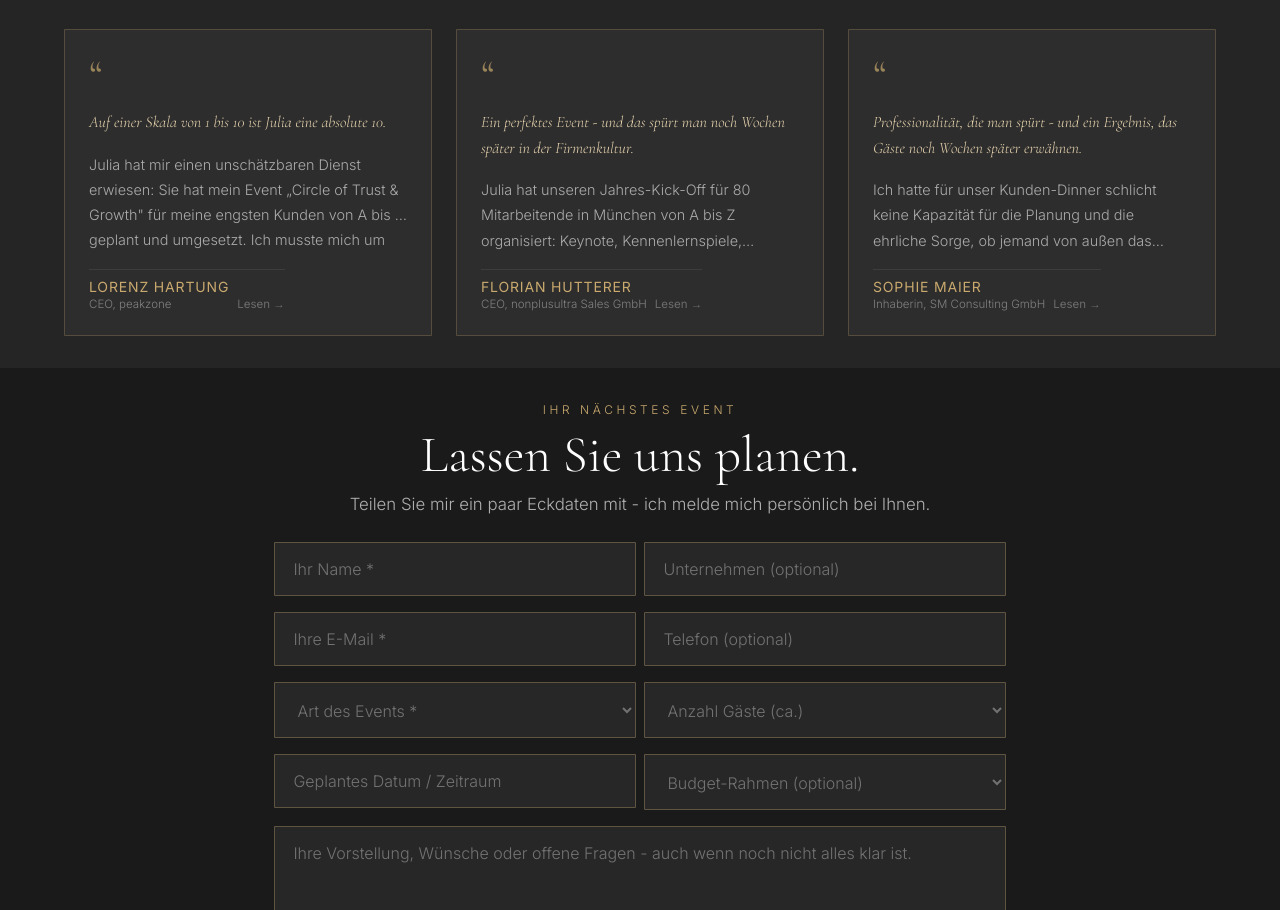
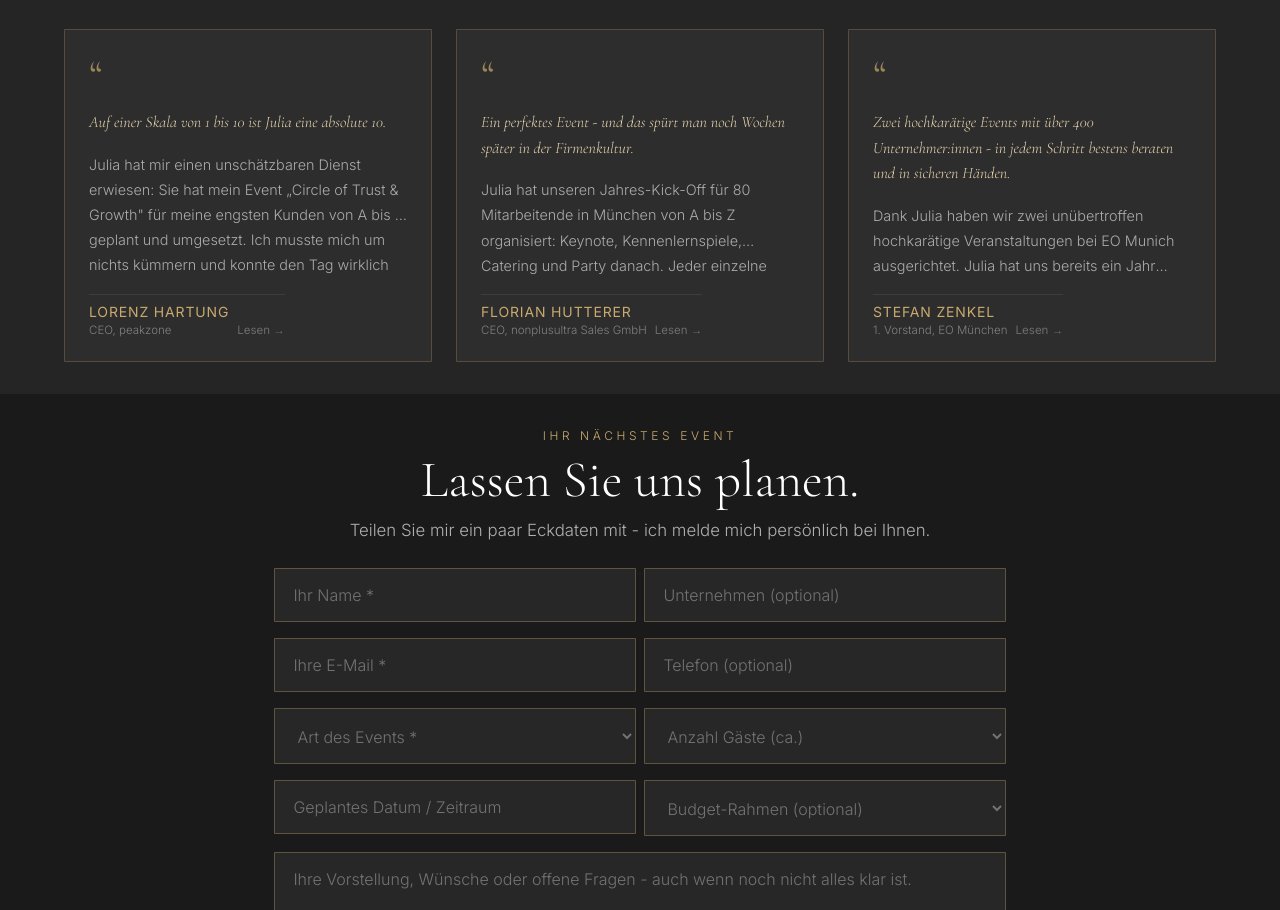
Before and after one commit to livingmoments-eu/website, a website: page events.html in a window 1280 px wide. Shown: the part 1628-2538 px from the top of the page. Drawn offline with nearby package versions, Linux system fonts and the light colour scheme.

Commit message:
Stefan Zenkel (EO München) ersetzt Sophie Maier + Links peakzone/nonplusultra/EO

```diff
--- a/events.html
+++ b/events.html
@@ -194,7 +194,7 @@
         <div class="testimonial-card__footer">
           <div>
             <div class="testimonial-card__name">Lorenz Hartung</div>
-            <div class="testimonial-card__role">CEO, peakzone</div>
+            <div class="testimonial-card__role">CEO, <a href="https://www.peakzone.io/" target="_blank" rel="noopener" style="color:inherit;">peakzone</a></div>
           </div>
           <span class="testimonial-card__cta">Lesen&nbsp;→</span>
         </div>
@@ -208,21 +208,21 @@
         <div class="testimonial-card__footer">
           <div>
             <div class="testimonial-card__name">Florian Hutterer</div>
-            <div class="testimonial-card__role">CEO, nonplusultra Sales GmbH</div>
+            <div class="testimonial-card__role">CEO, <a href="https://nonplusultra.eu" target="_blank" rel="noopener" style="color:inherit;">nonplusultra Sales GmbH</a></div>
           </div>
           <span class="testimonial-card__cta">Lesen&nbsp;→</span>
         </div>
       </button>
 
-      <!-- Karte 3: Sophie Maier -->
-      <button class="testimonial-card" type="button" data-testimonial="sophie" aria-label="Vollständige Bewertung von Sophie Maier lesen">
+      <!-- Karte 3: Stefan Zenkel -->
+      <button class="testimonial-card" type="button" data-testimonial="stefan" aria-label="Vollständige Bewertung von Stefan Zenkel lesen">
         <div class="testimonial-card__mark">&ldquo;</div>
-        <p class="testimonial-card__pull">Professionalität, die man spürt - und ein Ergebnis, das Gäste noch Wochen später erwähnen.</p>
-        <p class="testimonial-card__preview">Ich hatte für unser Kunden-Dinner schlicht keine Kapazität für die Planung und die ehrliche Sorge, ob jemand von außen das Niveau und die Diskretion mitbringt, die ich mir vorstelle. Julia hat beide Zweifel innerhalb der ersten Stunde Gespräch beseitigt.</p>
+        <p class="testimonial-card__pull">Zwei hochkarätige Events mit über 400 Unternehmer:innen - in jedem Schritt bestens beraten und in sicheren Händen.</p>
+        <p class="testimonial-card__preview">Dank Julia haben wir zwei unübertroffen hochkarätige Veranstaltungen bei EO Munich ausgerichtet. Julia hat uns bereits ein Jahr vorab mit ihrem riesigen Erfahrungsschatz beraten, durch den Orga-Prozess geführt und unser internes Eventteam angeleitet.</p>
         <div class="testimonial-card__footer">
           <div>
-            <div class="testimonial-card__name">Sophie Maier</div>
-            <div class="testimonial-card__role">Inhaberin, SM Consulting GmbH</div>
+            <div class="testimonial-card__name">Stefan Zenkel</div>
+            <div class="testimonial-card__role">1. Vorstand, <a href="https://eomunich.de/" target="_blank" rel="noopener" style="color:inherit;">EO München</a></div>
           </div>
           <span class="testimonial-card__cta">Lesen&nbsp;→</span>
         </div>
@@ -243,7 +243,7 @@
   </div>
   <div class="testimonial-modal__author">
     Lorenz Hartung
-    <span>CEO, peakzone</span>
+    <span>CEO, <a href="https://www.peakzone.io/" target="_blank" rel="noopener" style="color:inherit; text-decoration:underline; text-underline-offset:2px;">peakzone</a></span>
   </div>
 </div>
 
@@ -257,20 +257,21 @@
   </div>
   <div class="testimonial-modal__author">
     Florian Hutterer
-    <span>CEO, nonplusultra Sales GmbH</span>
+    <span>CEO, <a href="https://nonplusultra.eu" target="_blank" rel="noopener" style="color:inherit; text-decoration:underline; text-underline-offset:2px;">nonplusultra Sales GmbH</a></span>
   </div>
 </div>
 
-<div id="testimonial-sophie" hidden>
-  <p class="testimonial-modal__pull">Professionalität, die man spürt - und ein Ergebnis, das Gäste noch Wochen später erwähnen.</p>
+<div id="testimonial-stefan" hidden>
+  <p class="testimonial-modal__pull">Zwei hochkarätige Events mit über 400 Unternehmer:innen - in jedem Schritt bestens beraten und in sicheren Händen.</p>
   <div class="testimonial-modal__body">
-    <p>Ich hatte für unser Kunden-Dinner schlicht keine Kapazität für die Planung - und hatte die ehrliche Sorge, ob jemand von außen das Niveau und die Diskretion mitbringen würde, die ich mir vorstelle. Julia hat beide Zweifel innerhalb der ersten Stunde Gespräch beseitigt.</p>
-    <p>Sie hat das Format komplett mitgestaltet, Vorschläge gemacht, die ich selbst nicht auf dem Radar hatte, und den gesamten Abend so organisiert, dass er sowohl professionell als auch persönlich wirkte. Keine Sekunde hatte ich das Gefühl, mit einem Dienstleister zu sprechen - eher mit jemandem, dem das Gelingen genauso wichtig ist wie mir selbst.</p>
-    <p>Drei Wochen nach dem Dinner haben mir Gäste noch geschrieben, wie besonders der Abend war. Das ist das beste Feedback, das ich weitergeben kann.</p>
+    <p>Dank Julia haben wir insgesamt zwei unübertroffen hochkarätige Veranstaltungen bei EO Munich mit insgesamt mehr als 400 inhaltlich und qualitativ anspruchsvollsten Unternehmer:innen als Teilnehmer ausgerichtet.</p>
+    <p>Julia hat uns jeweils bereits ein Jahr vorab hervorragend und professionell mit einem riesigen Erfahrungsschatz im Veranstaltungsmanagement beraten, in regelmäßigen Abständen durch den Orga-Prozess geführt, proaktiv Vorschläge und Ideen unterbreitet und dabei unser internes Eventteam angeleitet.</p>
+    <p>Selbstverständlich waren die Veranstaltungen selbst bis ins Detail bestens vorbereitet, hatten eine professionelle Aufmachung, haben uns einen riesigen Prestigegewinn gebracht und waren dabei hervorragend gemanagt. Wir haben uns sowohl in der Vorbereitung, als auch in der Durchführung und Nachbereitung in jeder Situation bestens aufgehoben und sicher gefühlt.</p>
+    <p>Selbstverständlich wurden dabei die veranschlagten Budgets vollständig eingehalten - Danke Julia!</p>
   </div>
   <div class="testimonial-modal__author">
-    Sophie Maier
-    <span>Inhaberin, SM Consulting GmbH</span>
+    Stefan Zenkel
+    <span>1. Vorstand, <a href="https://eomunich.de/" target="_blank" rel="noopener" style="color:inherit; text-decoration:underline; text-underline-offset:2px;">EO München</a></span>
   </div>
 </div>
 
```
